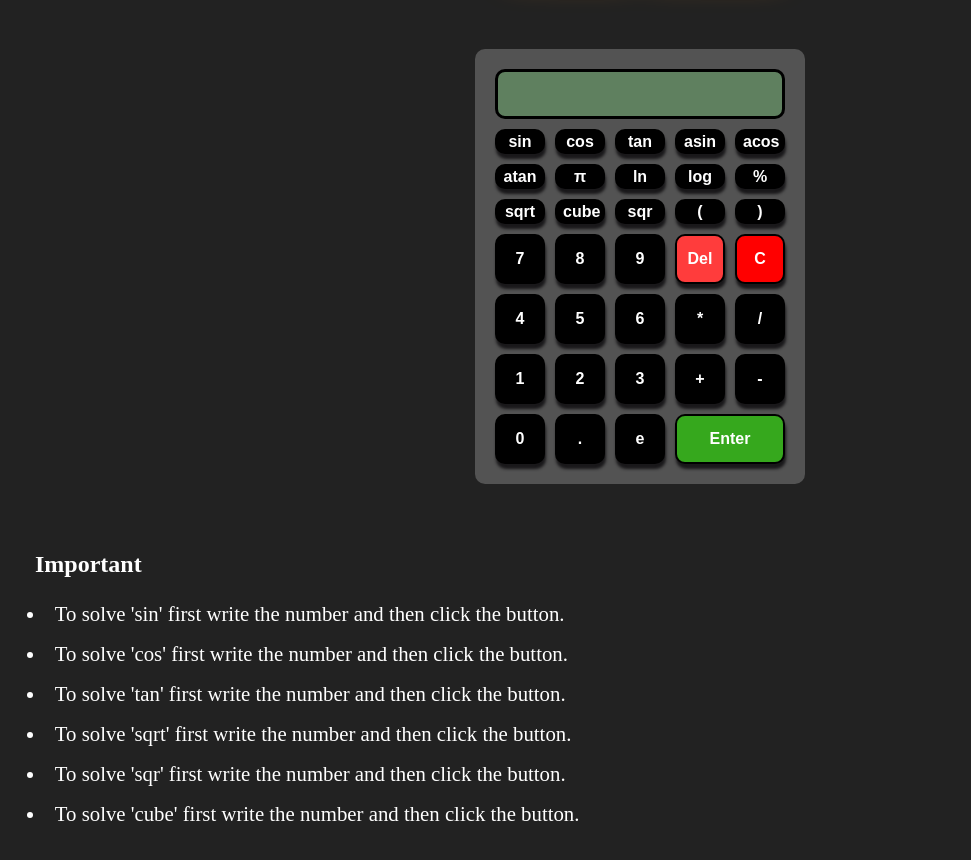
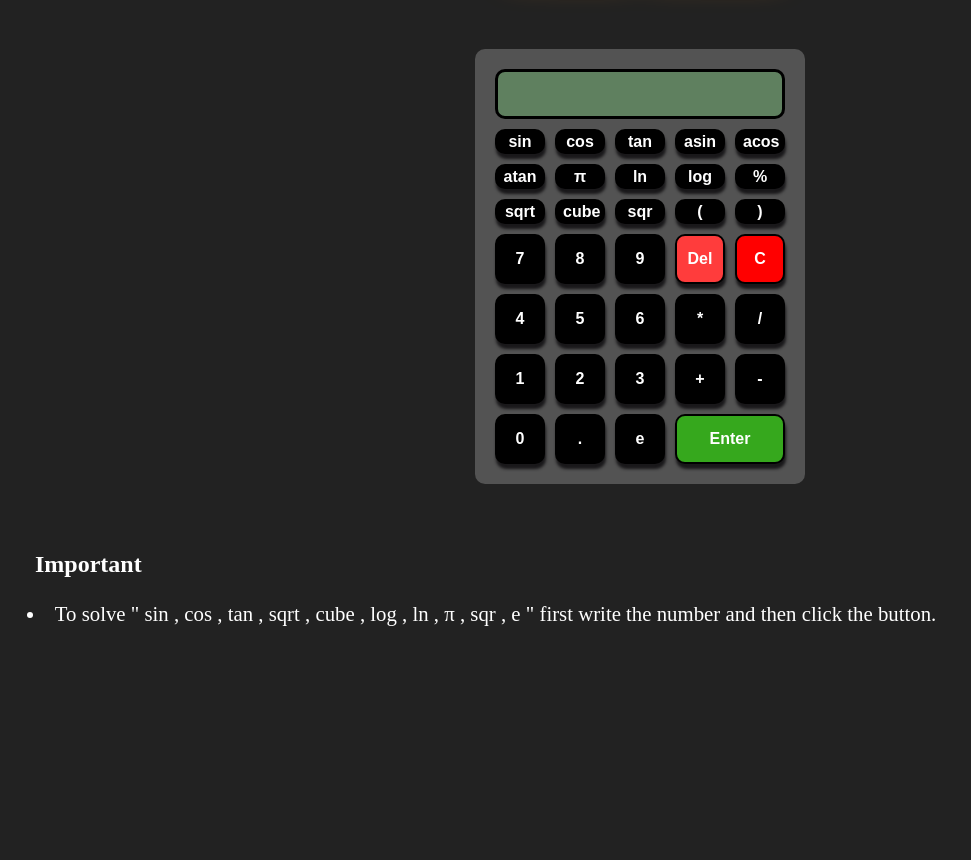
Before and after one commit to YaSH-sInngH/scientific-calculator, a plain HTML site: page index.html in a window 1280 px wide. Shown: the part 78-938 px from the top of the page, without its empty margins (0-971 px from the left). Drawn offline with nearby package versions, Linux system fonts and the light colour scheme; a web font is replaced by a local one.

Commit message:
Update index.html

```diff
--- a/index.html
+++ b/index.html
@@ -50,12 +50,7 @@
     </div>
     <p>
         <h2>Important</h2>
-        <li>To solve 'sin' first write the number and then click the button.</li>
-        <li>To solve 'cos' first write the number and then click the button.</li>
-        <li>To solve 'tan' first write the number and then click the button.</li>
-        <li>To solve 'sqrt' first write the number and then click the button.</li>
-        <li>To solve 'sqr' first write the number and then click the button.</li>
-        <li>To solve 'cube' first write the number and then click the button.</li>
+        <li>To solve <span>" sin , cos , tan , sqrt , cube , log , ln , π , sqr , e "</span> first write the number and then click the button.</li>
     </p>
 
     <script src="app.js"></script>
```
